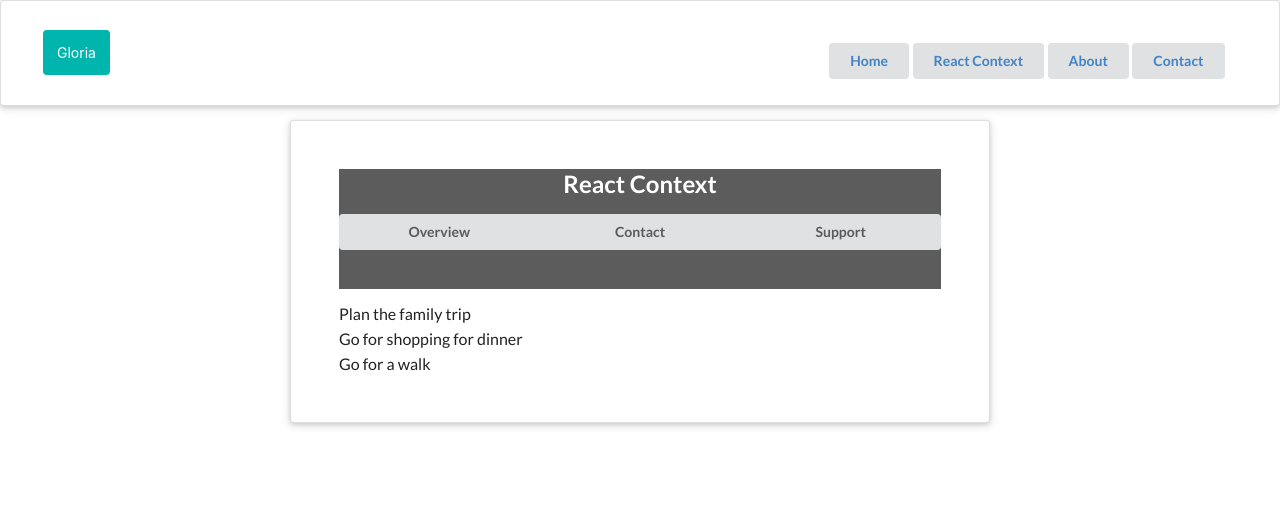
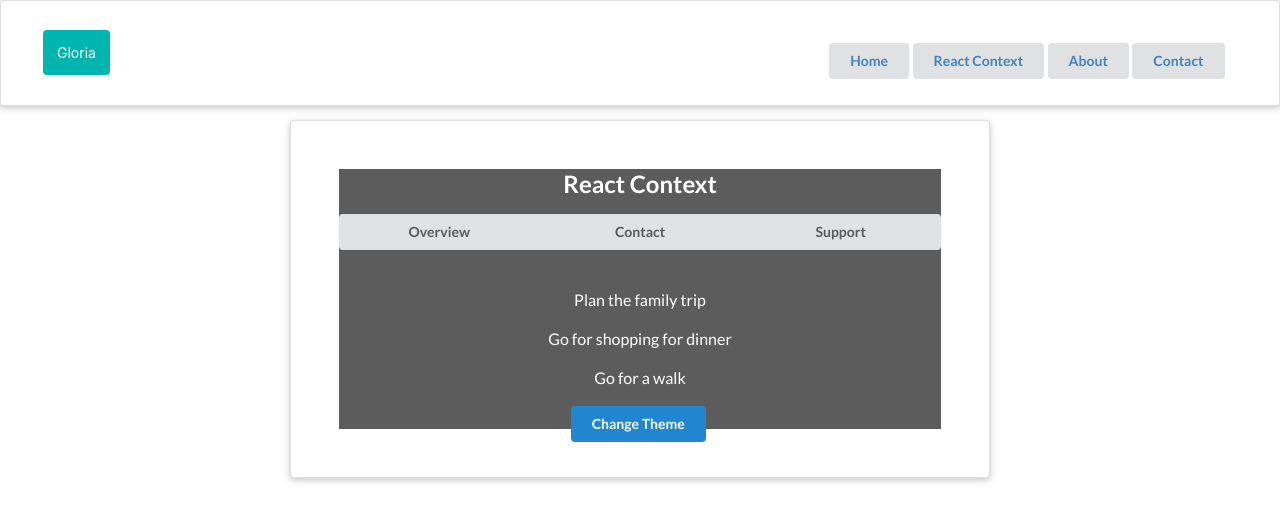
Before and after one commit to codeeztech/UdemyReactJS, a React (Create React App) app in the folder my-app/: page /context in a window 1280 px wide. Shown: the top 522 px of the page. Built offline with nearby package versions, Linux system fonts and the light colour scheme.

Commit message:
React context v1.2 working checked in (SZ)

```diff
--- a/my-app/src/components/TodoList.js
+++ b/my-app/src/components/TodoList.js
@@ -1,16 +1,43 @@
 import React from 'react'
 import { ThemeContext } from '../contexts/ThemeContext'
 
-export default class TodoList extends React.Component{
+export default class TodoList extends React.Component {
     static contextType = ThemeContext
-render(){
-    console.log("TodoList:"+ JSON.stringify(this.context))
-    return(
-        <div className='ui list'>
-            <div className='item'>Plan the family trip</div>
-            <div className='item'>Go for shopping for dinner</div>
-            <div className='item'>Go for a walk</div>
-        </div>
-    )
+
+    constructor(props) {
+        super(props)
+
+        this.state = {
+            TodoListData: "This is Todo List Component"
+        }
+
+        console.log("TodoList - constructor: " + JSON.stringify(this.context))
+    }
+
+    componentDidMount() {
+        console.log("TodoList - componentDidMount: " + JSON.stringify(this.context))
+    }
+    componentDidUpdate() {
+
+        console.log("TodoList - componentDidUpdate: " + JSON.stringify(this.context))
+    }
+    componentWillUnmount() {
+        console.log("TodoList - componentWillUnmount: " + JSON.stringify(this.context))
+    }
+
+
+    render() {
+        console.log("TodoList:" + JSON.stringify(this.context))
+        const { isDarkTheme, lightTheme, darkTheme, changeTheme } = this.context;
+        const theme = isDarkTheme ? darkTheme : lightTheme;
+        return (
+            <div style={{ background: theme.background, color: theme.text, height: '140px' ,textAlign: 'center'}}>
+                <p className='item'>Plan the family trip</p>
+                <p className='item'>Go for shopping for dinner</p>
+                <p className='item'>Go for a walk</p>
+                <button className='ui button primary' onClick={changeTheme}>Change Theme</button>
+            </div>
+
+        )
+    }
 }
-}
--- a/my-app/src/components/navbar-Context.js
+++ b/my-app/src/components/navbar-Context.js
@@ -1,17 +1,25 @@
 import React from 'react'
 import { ThemeContext } from '../contexts/ThemeContext';
 
-class NavbarContext extends React.Component {
-    static contextType = ThemeContext;
+function NavbarContext() {
+
+    //static contextType = ThemeContext;
 
 
-    render() {
-        console.log("Navbar context: "+JSON.stringify(this.context))
-        const {isDarkTheme,lightTheme,darkTheme} = this.context;
-        const theme = isDarkTheme ? darkTheme:lightTheme;
+   // render() {
+     //   console.log("Navbar context: " + JSON.stringify(this.context))
+
         return (
-            <nav style={{background:theme.background,color:theme.text,height:'120px'}}>
-                <h2 style={{textAlign:'center'}} >
+
+            <ThemeContext.Consumer>{(context) => {
+                console.log("Navbar - consumer context: " + JSON.stringify(context))
+                const { isDarkTheme, lightTheme, darkTheme } = context;
+                const theme = isDarkTheme ? darkTheme : lightTheme;
+
+                return (
+
+                    <nav style={{ background: theme.background, color: theme.text, height: '120px' }}>
+                        <h2 style={{ textAlign: 'center' }} >
                             React Context
                         </h2>
                         <div className='ui three buttons'>
@@ -20,8 +28,12 @@ class NavbarContext extends React.Component {
                             <button className='ui button'>Support</button>
                         </div>
                     </nav>
+                )
+            }}
+            </ThemeContext.Consumer>
         );
-    }
-}
+
+   // }
+};
 
 export default NavbarContext;
--- a/my-app/src/contexts/ThemeContext.js
+++ b/my-app/src/contexts/ThemeContext.js
@@ -15,14 +15,14 @@ class ThemeContextProvider extends React.Component {
 		}
 	};
 
-	// changeTheme = () => {
-	// 	this.setState({ isDarkTheme: !this.state.isDarkTheme });
-	// }
+	changeTheme = () => {
+		this.setState({ isDarkTheme: !this.state.isDarkTheme });
+	}
 
 	render() {
-		return(
-			<ThemeContext.Provider value={{ ...this.state}}>
-				{ this.props.children }
+		return (
+			<ThemeContext.Provider value={{ ...this.state,changeTheme:this.changeTheme }}>
+				{this.props.children}
 			</ThemeContext.Provider>
 		);
 	}
```
Lines whose indentation alone changed are shown as unchanged.
